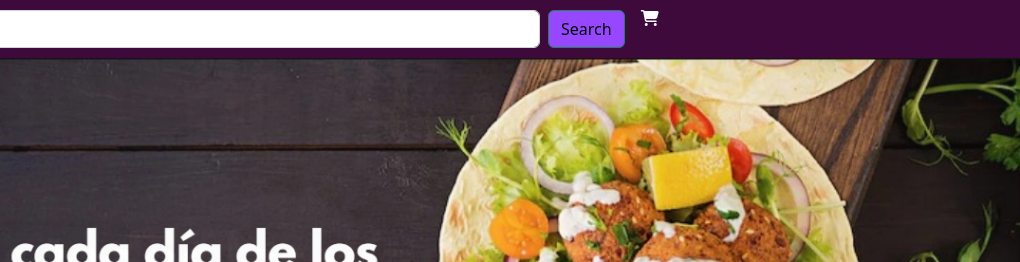
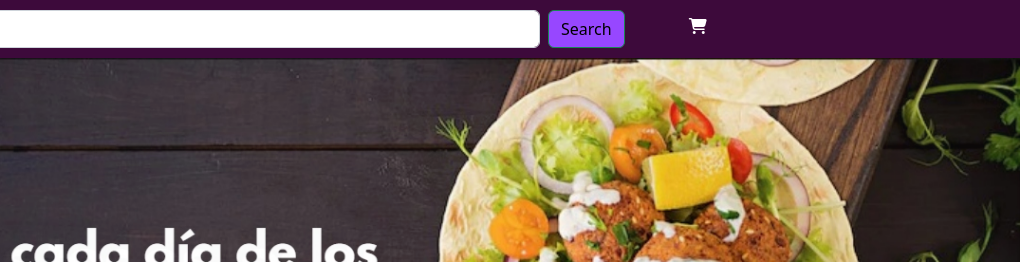
Before and after one commit to OnMyMind-28/Proyecto_ThatStore, a plain HTML site: page index.html in a window 1280 px wide. Shown: the top 262 px of the page, 260-1280 px from the left. Drawn offline with nearby package versions, Linux system fonts and the light colour scheme.

Commit message:
Frontend-Avance22

```diff
--- a/index.html
+++ b/index.html
@@ -35,7 +35,7 @@
         <form class="d-flex" role="search">
           <input size=60 class="form-control me-2" type="search" placeholder="Search" aria-label="Search">
           <button style="background-color: #9747FF; color: black; " class="btn btn-outline-success me-3" type="submit">Search</button>
-          <a class="nav-link active  fa-solid fa-cart-shopping" aria-current="page" href="" style="color:#FFFFFF;"></a>
+          <a class="nav-link active  fa-solid fa-cart-shopping mx-5 my-2" aria-current="page" href="" style="color:#FFFFFF;"></a>
         </form>
         <nav class="nav">
 
```
